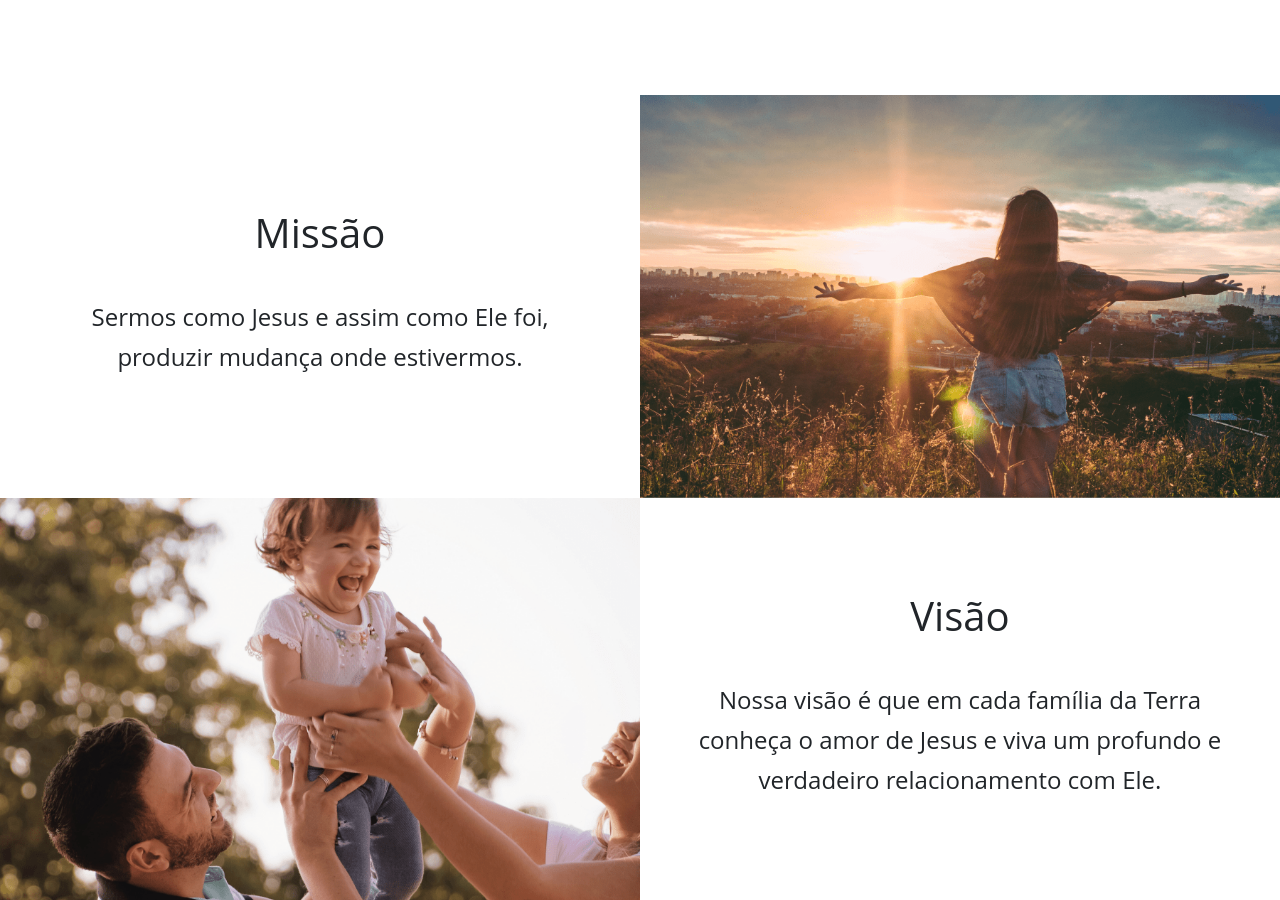
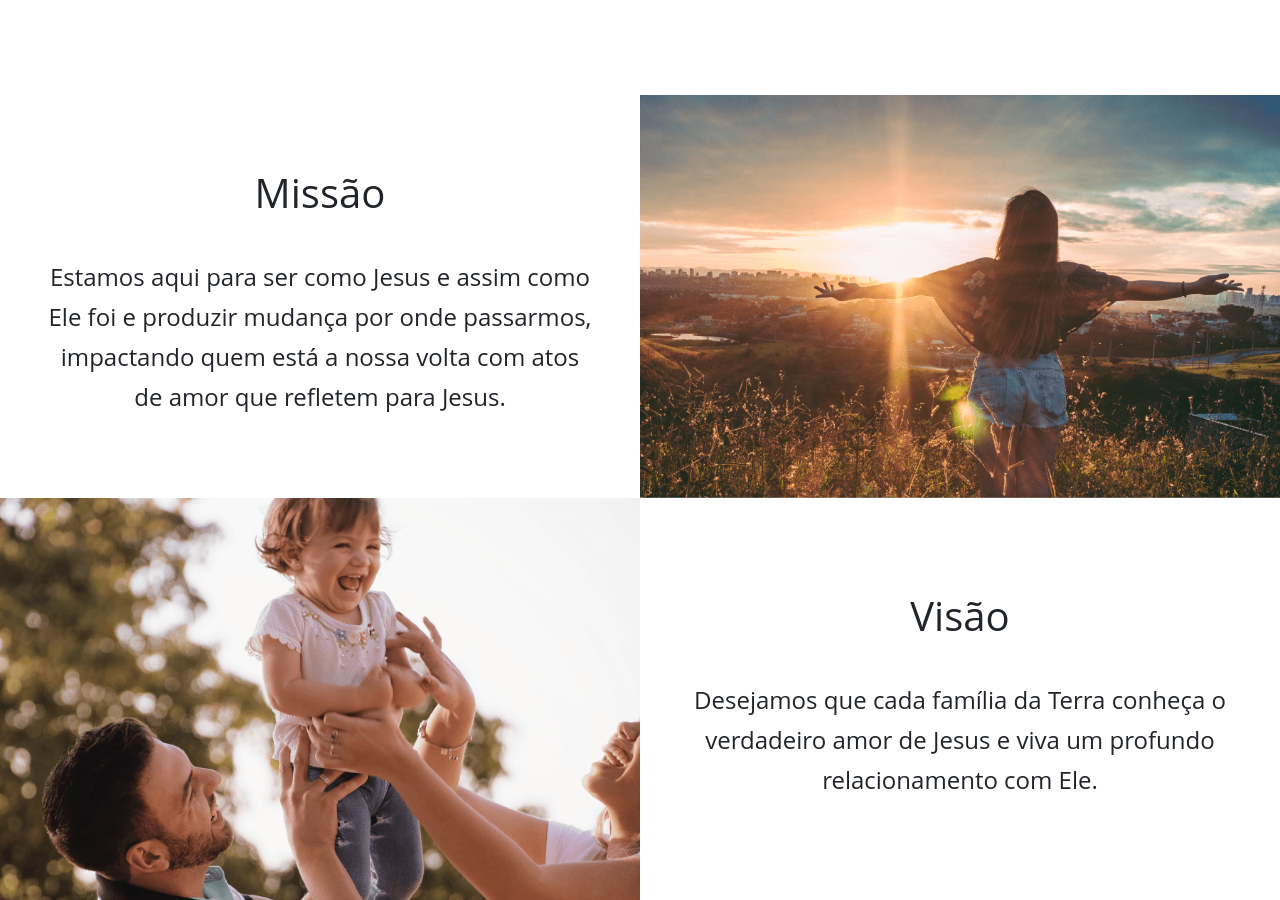
Before and after one commit to limabia/imc-site, a Jekyll site: the page built from index.html, in a window 1280 px wide and 900 px high, scrolled down 1570 px. Built offline with Jekyll 4.4.1, drawn with Linux system fonts in a browser that asks for light colours.

Commit message:
mais ajustes de texto - missao e visao

```diff
--- a/index.html
+++ b/index.html
@@ -29,7 +29,8 @@ layout: default
         <div class="col-md-6 col-sm-12 px-3 px-md-5 order-2 order-md-1">
             <h1>Missão</h1>
             <h4>
-                Sermos como Jesus e assim como Ele foi, produzir mudança onde estivermos.
+                Estamos aqui para ser como Jesus e assim como Ele foi e produzir mudança por onde passarmos,
+                impactando quem está a nossa volta com atos de amor que refletem para Jesus.
             </h4>
         </div>
         <div class="col-md-6 col-sm-12 image order-1 order-md-2">
@@ -44,8 +45,8 @@ layout: default
         <div class="col-md-6 col-sm-12 px-3 px-md-5">
             <h1>Visão</h1>
             <h4>
-                Nossa visão é que em cada família da Terra conheça o amor de Jesus e viva
-                um profundo e verdadeiro relacionamento com Ele.
+                Desejamos que cada família da Terra conheça o verdadeiro amor de Jesus e viva
+                um profundo relacionamento com Ele.
             </h4>
         </div>
     </section>
```
